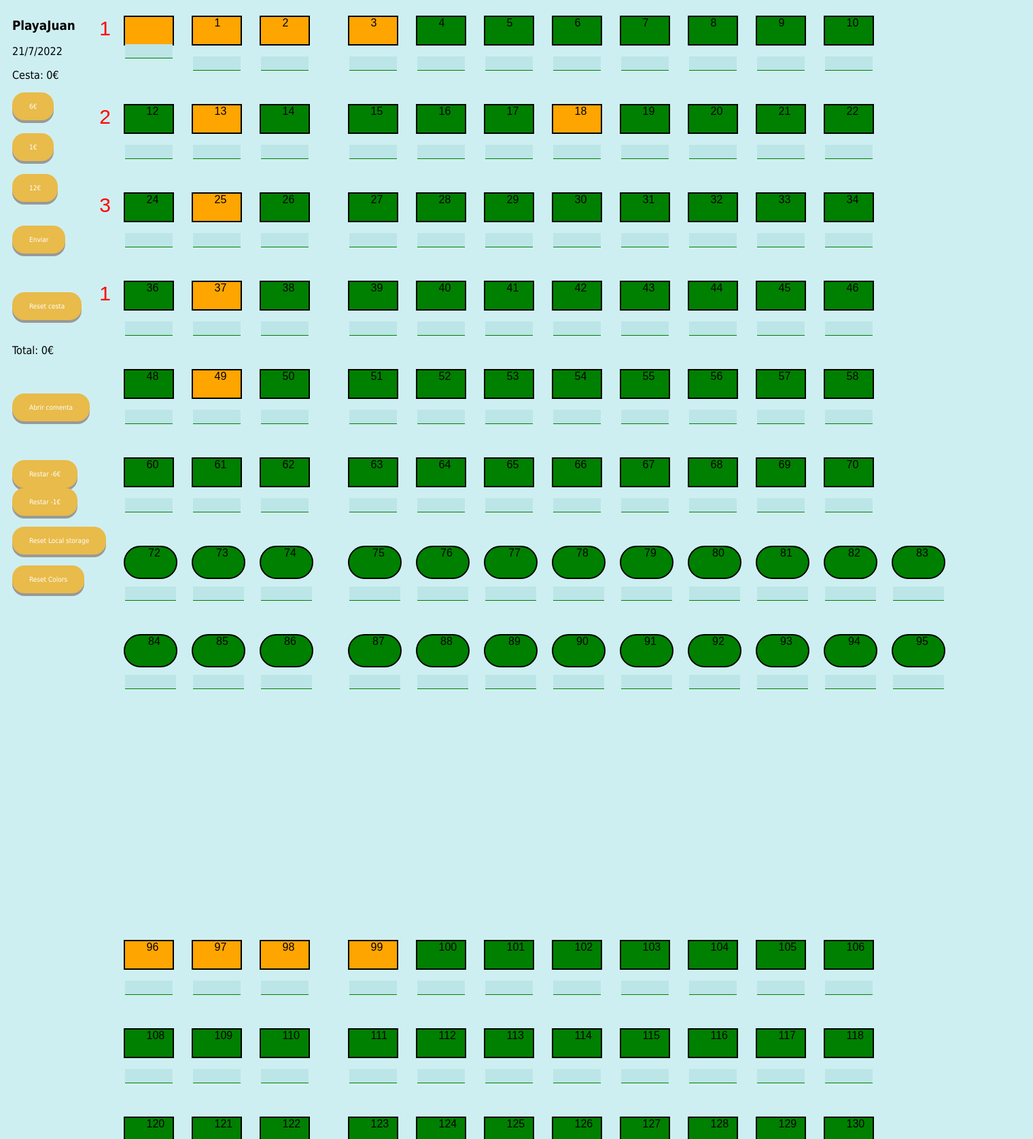
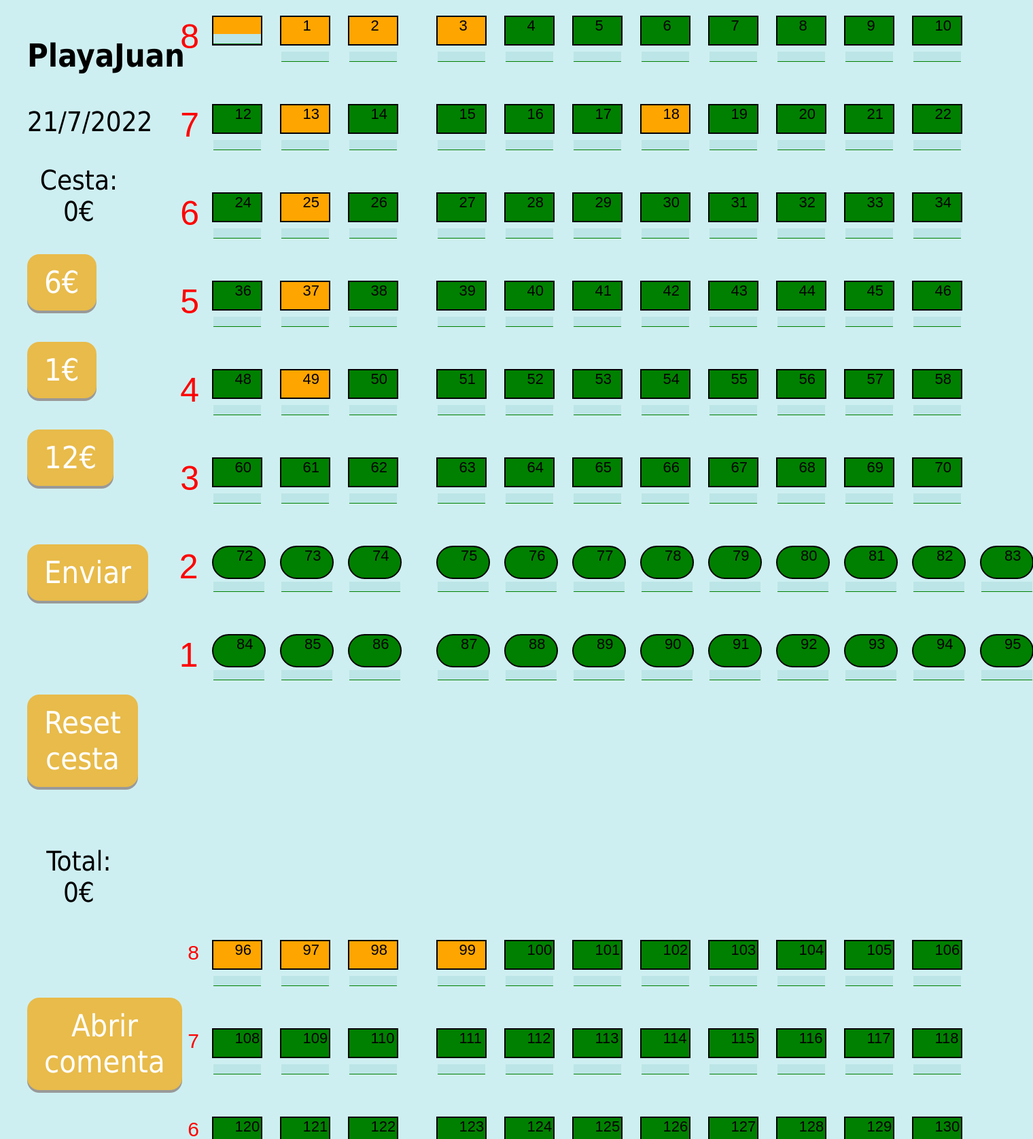
Before and after one commit to cr4id3r/sunbeds, a Flask app: template src/templates/sunbeds_app.html in a window 1520 px wide. Shown: the top 1676 px of the page at 68% size. Run offline with Flask 2, Linux system fonts and the light colour scheme; the template is opened without the code that fills it, so the values that code supplies are empty.

Commit message:
Temporal css updated

```diff
--- a/src/static/css/sunapp.css
+++ b/src/static/css/sunapp.css
@@ -1,15 +1,21 @@
 @charset "UTF-8";
-/* line 1, ../scss/sunapp.scss */
+/* line 2, ../scss/sunapp.scss */
+* {
+  touch-action: manipulation;
+}
+
+/* line 6, ../scss/sunapp.scss */
 .beach_wrapper {
   width: 80%;
   max-width: 100%;
   display: grid;
   grid-template-columns: 100px 100px 130px 100px 100px 100px 100px 100px 100px 100px 100px 100px;
-    grid-template-rows: 130px 130px 130px 130px 130px 130px 130px 450px 130px 130px 130px 130px 130px 130px 130px 130px;;
+  grid-template-rows: 130px 130px 130px 130px 130px 130px 130px 450px 130px 130px 130px 130px 130px 130px 130px 130px;
   gap: 0px 0px;
   float: right;
 }
-/* line 11, ../scss/sunapp.scss */
+
+/* line 16, ../scss/sunapp.scss */
 body {
   align-items: center;
   width: 50%;
@@ -17,29 +23,37 @@
   transform-origin: top left;
   font-family: Tahoma, sans-serif;
   background: #CEEFF1;
-  margin-left: 18px;
+  margin-left: 40px;
   margin-right: auto;
+  touch-action: manipulation;
+  font-size: 40px;
+  text-align: center;
 }
 
-/* line 22, ../scss/sunapp.scss */
+/* line 30, ../scss/sunapp.scss */
+* {
+  touch-action: manipulation;
+}
+
+/* line 34, ../scss/sunapp.scss */
 .left_panel {
   width: 20%;
   float: left;
 }
 
-/* line 27, ../scss/sunapp.scss */
-.h3 {
+/* line 41, ../scss/sunapp.scss */
+.header {
   /*no funciona */
   display: inline-block;
-  align-items: right;
+  align-items: center;
 }
 
-/* line 32, ../scss/sunapp.scss */
+/* line 47, ../scss/sunapp.scss */
 .zoom {
   zoom: 20%;
 }
 
-/* line 36, ../scss/sunapp.scss */
+/* line 51, ../scss/sunapp.scss */
 .sunbed {
   width: 70px;
   height: 40px;
@@ -50,57 +64,58 @@
   text-align: center;
   display: inline-block;
   font-family: sans-serif;
-  margin-left: 12px;
+  font-size: 22px;
+  margin-left: 120px;
   margin-top: 15px;
   position: relative;
 }
 
-/* line 51, ../scss/sunapp.scss */
+/* line 67, ../scss/sunapp.scss */
 .sunbed:nth-of-type(1) {
   background: orange;
 }
 
-/* line 55, ../scss/sunapp.scss */
+/* line 71, ../scss/sunapp.scss */
 .sunbed .sunbed_name {
   color: black;
 }
 
-/* line 59, ../scss/sunapp.scss */
+/* line 75, ../scss/sunapp.scss */
 .sunbed.step1 {
   background: LightSeaGreen;
   /*ocupado*/
 }
 
-/* line 64, ../scss/sunapp.scss */
+/* line 80, ../scss/sunapp.scss */
 .sunbed.step2 {
   background: red;
   /*pagado*/
 }
 
-/* line 69, ../scss/sunapp.scss */
+/* line 85, ../scss/sunapp.scss */
 .sunbed.step3 {
   background: linear-gradient(to left, LightSeaGreen 50%, DarkCyan 50%);
   /*ocupado con 3 hamacas cada lado*/
 }
 
-/* line 74, ../scss/sunapp.scss */
+/* line 90, ../scss/sunapp.scss */
 .sunbed.step4 {
   background: linear-gradient(to left, LightSeaGreen 50%, green 50%);
   /*ocupado 1 persona sola*/
 }
 
-/* line 80, ../scss/sunapp.scss */
+/* line 96, ../scss/sunapp.scss */
 .sunbed.step5 {
   background: orange;
   /*hamaca off*/
 }
 
-/* line 86, ../scss/sunapp.scss */
+/* line 102, ../scss/sunapp.scss */
 .sunbed.step6 {
   background: green;
 }
 
-/* line 90, ../scss/sunapp.scss */
+/* line 106, ../scss/sunapp.scss */
 .form input {
   background-color: #BCE5E7;
   border: none;
@@ -110,56 +125,62 @@
   touch-action: none;
 }
 
-/* line 99, ../scss/sunapp.scss */
+/* line 117, ../scss/sunapp.scss */
+.shopping_cat_value {
+  font-size: 80px;
+}
+
+/* line 122, ../scss/sunapp.scss */
 .especiales {
   background: orange;
 }
 
-/* line 103, ../scss/sunapp.scss */
+/* line 126, ../scss/sunapp.scss */
 .desconectados {
   visibility: hidden;
 }
 
-/* line 109, ../scss/sunapp.scss */
+/* line 132, ../scss/sunapp.scss */
 .primerafila {
   width: 75px;
   height: 45px;
   border-radius: 30px;
 }
 
-/* line 116, ../scss/sunapp.scss */
+/* line 139, ../scss/sunapp.scss */
 .h1 {
   margin-top: -50px;
 }
 
-/* line 120, ../scss/sunapp.scss */
+/* line 143, ../scss/sunapp.scss */
 form {
   /*Codigo centrado formulario */
-  margin-top: 40px;
+  margin-top: 25px;
   border: 0;
   text-align: center;
   padding: 0;
 }
 
-/* line 128, ../scss/sunapp.scss */
+/* line 151, ../scss/sunapp.scss */
 .form input {
   width: 100%;
+  height: 15px;
 }
 
 /* To check if do something */
-/* line 134, ../scss/sunapp.scss */
+/* line 158, ../scss/sunapp.scss */
 ul {
   list-style: none;
   padding: 0;
   margin: 0;
 }
 
-/* line 140, ../scss/sunapp.scss */
+/* line 164, ../scss/sunapp.scss */
 form li + li {
   margin-top: 1px;
 }
 
-/* line 144, ../scss/sunapp.scss */
+/* line 168, ../scss/sunapp.scss */
 label {
   /*Tamaño y alineacion uniforme*/
   display: inline-block;
@@ -167,20 +188,20 @@
   text-align: center;
 }
 
-/* line 151, ../scss/sunapp.scss */
+/* line 176, ../scss/sunapp.scss */
 input, textarea {
-  font: 1em sans-serif;
+  font: 13px sans-serif;
   widht: 7px;
   box-sizing: border-box;
   border: 1px solid #999;
 }
 
-/* line 159, ../scss/sunapp.scss */
+/* line 184, ../scss/sunapp.scss */
 .button {
   display: inline-block;
   padding: 15px 25px;
   font-family: Tahoma;
-  font-size: 10px;
+  font-size: 45px;
   cursor: pointer;
   text-align: center;
   text-decoration: none;
@@ -190,38 +211,156 @@
   border: none;
   border-radius: 18px;
   box-shadow: 0 4px #999;
+  margin-right: 500px;
 }
 
-/* line 176, ../scss/sunapp.scss */
+/* line 201, ../scss/sunapp.scss */
 .button:hover {
   background-color: #b89232;
 }
 
-/* line 180, ../scss/sunapp.scss */
+/* line 205, ../scss/sunapp.scss */
 .button:active {
   background-color: #cfb063;
   box-shadow: 0 5px #666;
   transform: translateY(4px);
 }
 
-/* line 186, ../scss/sunapp.scss */
-.sunbed:nth-of-type(1):before,
+/* line 211, ../scss/sunapp.scss */
+.sunbed:nth-of-type(1):before {
+  content: '8';
+  position: absolute;
+  right: 130%;
+  font-size: 50px;
+  color: red;
+  margin-bottom: 30px;
+}
+
+/* line 219, ../scss/sunapp.scss */
 .sunbed:nth-of-type(13):before,
 .sunbed:nth-of-type(25):before,
 .sunbed:nth-of-type(37):before {
+  content: '5';
+  position: absolute;
+  right: 130%;
+  font-size: 50px;
+  color: red;
+}
+
+/* line 230, ../scss/sunapp.scss */
+.sunbed:nth-of-type(13):before {
+  content: '7';
+}
+
+/* line 234, ../scss/sunapp.scss */
+.sunbed:nth-of-type(25):before {
+  content: "6";
+}
+
+/* line 238, ../scss/sunapp.scss */
+.sunbed:nth-of-type(49):before {
+  content: '4';
+  position: absolute;
+  right: 130%;
+  font-size: 50px;
+  color: red;
+}
+
+/* line 245, ../scss/sunapp.scss */
+.sunbed:nth-of-type(61):before {
+  content: '3';
+  position: absolute;
+  right: 130%;
+  font-size: 50px;
+  color: red;
+}
+
+/* line 252, ../scss/sunapp.scss */
+.sunbed:nth-of-type(73):before {
+  content: '2';
+  position: absolute;
+  right: 130%;
+  font-size: 50px;
+  color: red;
+}
+
+/* line 260, ../scss/sunapp.scss */
+.sunbed:nth-of-type(85):before {
+  content: '1';
+  position: absolute;
+  right: 130%;
+  font-size: 50px;
+  color: red;
+}
+
+/* line 268, ../scss/sunapp.scss */
+.sunbed:nth-of-type(97):before {
+  content: '8';
+  position: absolute;
+  right: 130%;
+  font-size: 30px;
+  color: red;
+}
+
+/* line 282, ../scss/sunapp.scss */
+.sunbed:nth-of-type(109):before {
+  content: '7';
+  position: absolute;
+  right: 130%;
+  font-size: 30px;
+  color: red;
+}
+
+/* line 290, ../scss/sunapp.scss */
+.sunbed:nth-of-type(121):before {
+  content: '6';
+  position: absolute;
+  right: 130%;
+  font-size: 30px;
+  color: red;
+}
+
+/* line 298, ../scss/sunapp.scss */
+.sunbed:nth-of-type(133):before {
+  content: '5';
+  position: absolute;
+  right: 130%;
+  font-size: 30px;
+  color: red;
+}
+
+/* line 306, ../scss/sunapp.scss */
+.sunbed:nth-of-type(145):before {
+  content: '4';
+  position: absolute;
+  right: 130%;
+  font-size: 30px;
+  color: red;
+}
+
+/* line 314, ../scss/sunapp.scss */
+.sunbed:nth-of-type(157):before {
+  content: '3';
+  position: absolute;
+  right: 130%;
+  font-size: 30px;
+  color: red;
+}
+
+/* line 322, ../scss/sunapp.scss */
+.sunbed:nth-of-type(169):before {
+  content: '2';
+  position: absolute;
+  right: 130%;
+  font-size: 30px;
+  color: red;
+}
+
+/* line 330, ../scss/sunapp.scss */
+.sunbed:nth-of-type(181):before {
   content: '1';
   position: absolute;
   right: 130%;
   font-size: 30px;
   color: red;
 }
-
-/* line 198, ../scss/sunapp.scss */
-.sunbed:nth-of-type(13):before {
-  content: '2';
-}
-
-/* line 202, ../scss/sunapp.scss */
-.sunbed:nth-of-type(25):before {
-  content: "3";
-}
--- a/src/static/scss/sunapp.scss
+++ b/src/static/scss/sunapp.scss
@@ -1,3 +1,8 @@
+//Disabled zoom
+* {
+    touch-action: manipulation;
+}
+
 .beach_wrapper {
     width: 80%;
     max-width: 100%;
--- a/src/templates/sunbeds_app.html
+++ b/src/templates/sunbeds_app.html
@@ -86,7 +86,7 @@
 </div>
 <br></br>
 
-<link rel="stylesheet" href="/static/css/sunapp.css">
+<link rel="stylesheet" href="/static/css/sunapp.css?v=1">
 <script src="/static/js/sunapp.js"></script>
 </body>
 </html>
```
Lines whose indentation alone changed are shown as unchanged.
